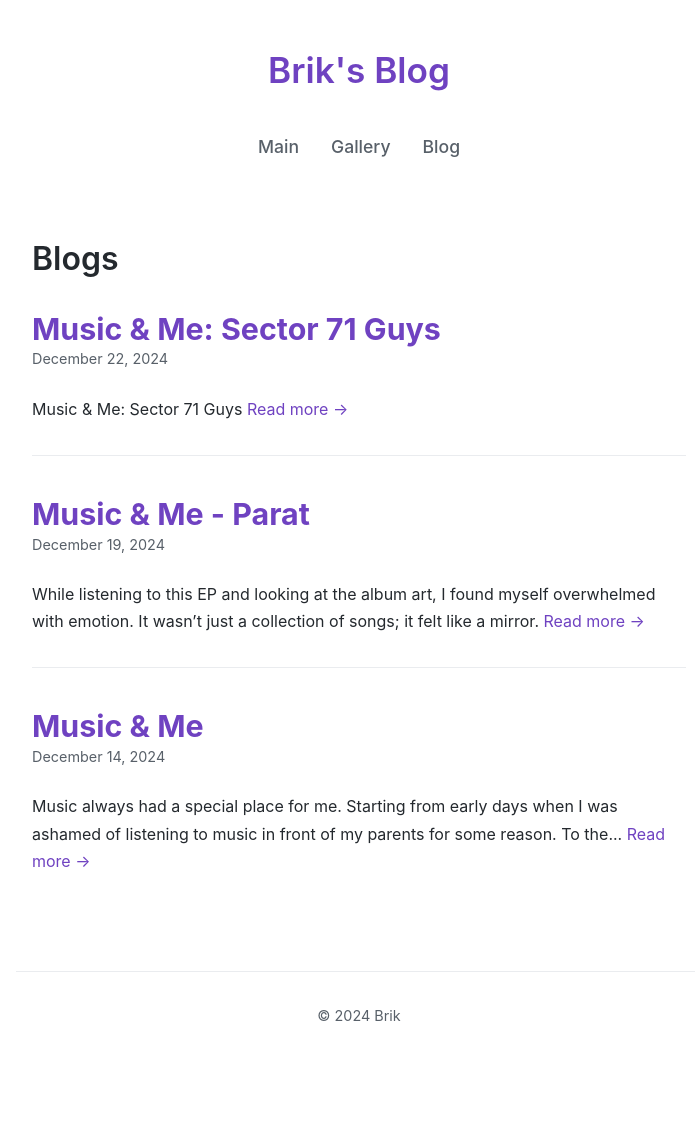
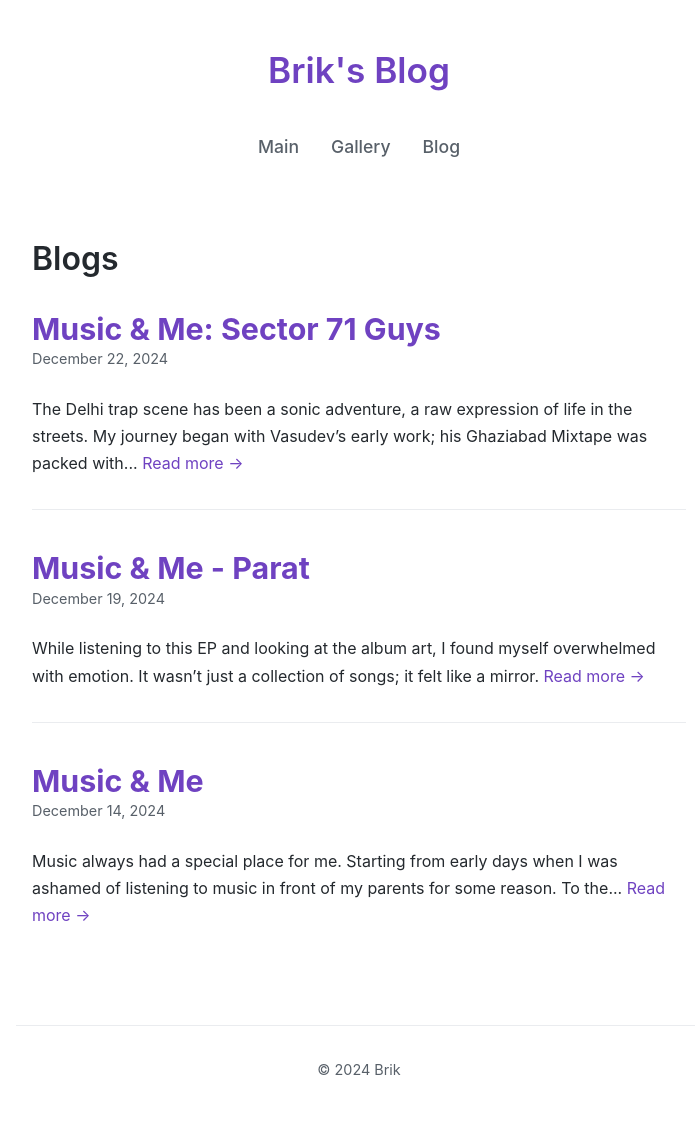
Before and after one commit to brikjr/blogs, a Jekyll site: the page built from index.md, in a window 1280 px wide. Shown: the whole page, without its empty margins (281-976 px from the left). Built offline with Jekyll 4.4.1, drawn with Linux system fonts in a browser that asks for light colours; before the commit the page ends 1092 px from its top, so only the background shows below that; some of the changed lines change nothing that is shown.

Commit message:
Add post: 2024-12-22-music-me-sector-71-guys.md

```diff
--- a/_posts/2024-12-22-music-me-sector-71-guys.md
+++ b/_posts/2024-12-22-music-me-sector-71-guys.md
@@ -4,7 +4,6 @@
 date: '2024-12-22'
 ---
 
-Music & Me: Sector 71 Guys
 
 The Delhi trap scene has been a sonic adventure, a raw expression of life in the streets. My journey began with Vasudev's early work; his Ghaziabad Mixtape was packed with raw energy, while the Delhi Metro Series showcased a refreshing perspective. Unfortunately, Vasudev faded from the spotlight..
 
@@ -16,16 +15,100 @@
 
 but Delhi Trap had another plans, and that's where the Sector 71 guys emerged, carrying the torch and redefining Delhi's trap sound.
 
+<br>
+
 As **Raftaar** aptly described the scene:
 
->Brodie kuch bhi kehdo fancy,
->Yahan na koi gang shi,
->Sab rapperon ki family,
+>Brodie kuch bhi kehdo fancy,<br>
+>Yahan na koi gang shi,<br>
+>Sab rapperon ki family,<br>
 >Yahan 90 percent panzis
 
->Brother spitting fancy,
->There’s no gang shit here,
->All the rappers have families,
+>Brother spitting fancy,<br>
+>There’s no gang shit here,<br>
+>All the rappers have families,<br>
 >and yeah, 90 percent are posers.
 
-Sector 71 guys stood out for being REAL AF!
+Sector 71 guys stood out for being REAL AF! So, who ar these Sector 71 guys?  <br><br>
+
+
+---
+
+
+### **Ab 17**
+
+An absolute legend in the making. His debut track, *Gande Ilake Se* (*From the Bad Area*), where he speaks about how he's from a bad area and his dream is to get out of that; narrating the struggle of rising from a rough neighborhood.
+
+<br>
+His EP, *Tez Filam*, is a masterpiece. It’s raw, authentic, and unapologetic, embodying the life of Indian streets; people watching your steps closely, they don't want you to get out and make it. With his pronunciation of words like "कलोनी" (*Kaloni* instead of Colony) reflect his roots and social commentary, adding a layer of authenticity that connects with listeners on a personal level.
+<br>
+<br>
+
+
+<iframe style="border-radius:12px" src="https://open.spotify.com/embed/track/3Vr7qTS3v7rJ5HdtKgZvYD?utm_source=generator&theme=0" width="100%" height="152" frameBorder="0" allowfullscreen="" allow="autoplay; clipboard-write; encrypted-media; fullscreen; picture-in-picture" loading="lazy"></iframe>
+
+### **Lil Bhavi**
+
+While vibing to Ab 17, Lil Bhavi dropped *Laal Neeli* (*Red Blue*), a banger about the doomy flashing lights of police cars; a narrative typically found in Western rap but brought to Indian audiences with a fresh perspective; Indian Streets.
+
+<br>
+Where he truly outdid himself was in feature on Seedhe Maut's *Peace of Mind* was a display he LOVES his art and doesn't care about the fame. He chose to mumble in that track; mumble often controversial and not well understood. A dream collab for many would be to get a feature verse with Seedhe Maut a platform to flex your art and Bhavi chose to mumble his way through it.
+<br>
+<br>
+
+<iframe style="border-radius:12px" src="https://open.spotify.com/embed/track/6mvijExBg5HRR1GPZ0DzBp?utm_source=generator" width="100%" height="152" frameBorder="0" allowfullscreen="" allow="autoplay; clipboard-write; encrypted-media; fullscreen; picture-in-picture" loading="lazy"></iframe>
+
+### **Bhaskar**
+Bhaskar is unfiltered, pure, and undeniably **crass**. His raw, unapologetic style, combined with his heavy use of autotune, creates a polarizing sound that has pushed Delhi trap into new dimensions.
+
+<br>
+
+His art often ventures into controversial territory, with lyrics that include inappropriate references to women, and/or overly graphic explanation; making his approach both provocative and questionable.
+
+<br>
+For me, it's just art and I keep Bhaskar and Lil Bhavi as my favourites from Sector 71.
+<br>
+<br>
+
+<iframe style="border-radius:12px" src="https://open.spotify.com/embed/album/2VkLxw9yIRirKgNLOmo6mO?utm_source=generator" width="100%" height="152" frameBorder="0" allowfullscreen="" allow="autoplay; clipboard-write; encrypted-media; fullscreen; picture-in-picture" loading="lazy"></iframe>
+<br>
+
+### **OG Lucifer**
+OG Lucifer is the energy center of the scene. Every project he touches becomes an anthem. His ability to use trap as a sonic choice over the form of rap is proof that music is art and is a medium to amplify meaningful stories.
+
+<br>
+<iframe style="border-radius:12px" src="https://open.spotify.com/embed/track/58FxNIJWUo3aedY37PI7nH?utm_source=generator&theme=0" width="100%" height="152" frameBorder="0" allowfullscreen="" allow="autoplay; clipboard-write; encrypted-media; fullscreen; picture-in-picture" loading="lazy"></iframe>
+<br>
+My personal favorite from Sector 71 guys is a track named *Seven One*, tackles serious societal issues over hard-hitting trap beats. Lines like:
+One of my favorite works by these artists is *Seven One*, which opens with Bhaskar's impactful commentary:
+
+>*"मेरी स्ट्रीट लाइफ मेरी रियल लाइफ  <br>
+>मेरे गाने बस करते है मेरे फीलिंग्स को आजाद"* <br>
+>*"My street life is my real life, <br>
+>My songs just set my feelings free"* <br>
+
+
+<iframe style="border-radius:12px" src="https://open.spotify.com/embed/track/31AkhCMuU0vHfhmhZmoSXH?utm_source=generator" width="100%" height="152" frameBorder="0" allowfullscreen="" allow="autoplay; clipboard-write; encrypted-media; fullscreen; picture-in-picture" loading="lazy"></iframe>
+
+This track is a masterpiece; a raw, honest expression of emotions wrapped in a trap beat.
+
+>*"बावे दिल्ली की हवा मै उदासी फ्रे है"*  <br>
+>(*Delhi's air is heavy with melancholy*)  <br>
+
+>*"शायद बावे करता करता मै मर जाऊंगा seven one"*  <br>
+>(*Perhaps I'll die working through this grind of Seven One*)  <br>
+
+
+### **TNTBeats**
+
+TNT got them here; The Backbone of the Scene, Sector 71 movement wouldn’t be what it is without TNT Beats. TNT’s production is the emotional core of these tracks, perfectly complementing the raw lyricism and unfiltered narratives of the artists. TNT’s beats encapsulate the chaos, struggles, and triumphs of Delhi’s streets.
+
+---
+
+### **Seedhe Maut: The OGs, The Legends, and The Mentors**
+
+Massive respect is due to **Seedhe Maut** for nurturing this talent. They didn’t just collaborate; they gave them the stage. Tracks like *Batti* featuring Ab 17, *Taakat* featuring Lil Bhavi, and the iconic *Peace of Mind* brought Sector 71 to the forefront. Seedhe Maut’s dedication to the scene is unparalleled; they’re married to it, loyal to its roots, and always elevating the culture truly a DL91 era (label that was made by Seedhe Maut and signed these artists).
+
+---
+
+Delhi's trap scene has OGs like DRV, Qaab and Rawal. Sector 71 guys, are new age with their distinct voices and vision are making a different sonic choice.
```
